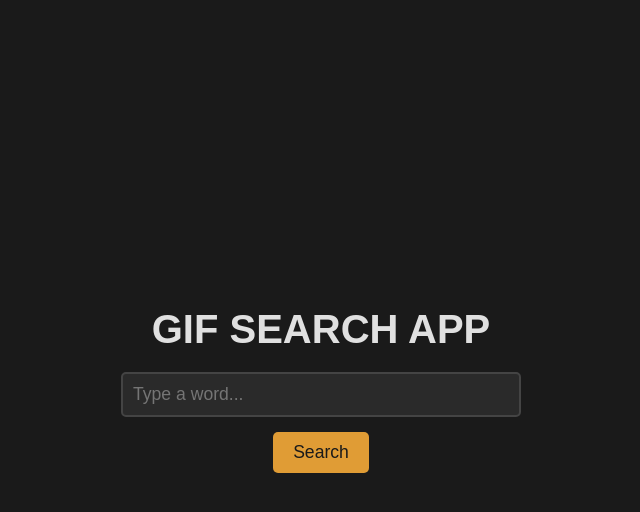
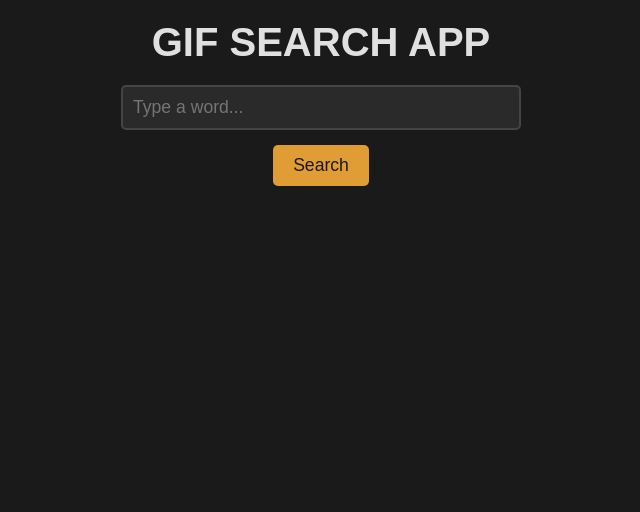
Before and after one commit to victor-ulloa/GifSearch, a plain HTML site: page index.html in a window 1280 px wide. Shown: the whole page, without its empty margins (319-959 px from the left). Drawn offline with Linux system fonts and the light colour scheme.

Commit message:
style changes to improve experience

```diff
--- a/styles.css
+++ b/styles.css
@@ -11,7 +11,7 @@
     display: flex;
     flex-direction: column;
     align-items: center;
-    justify-content: center;
+    justify-content: flex-start;
     min-height: 100vh;
     padding: 20px;
   }
@@ -64,6 +64,7 @@
     margin-top: 20px;
     width: 100%;
     max-width: 1000px;
+    justify-items: center;
   }
 
   #gifContainer img {
```
Also changed, not shown: index.html (indentation only).
